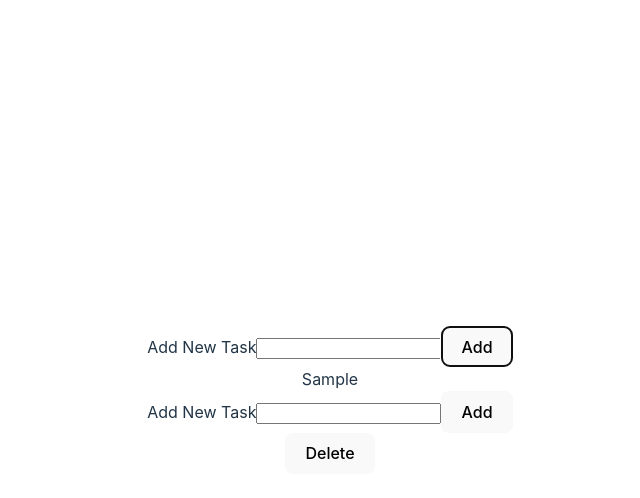
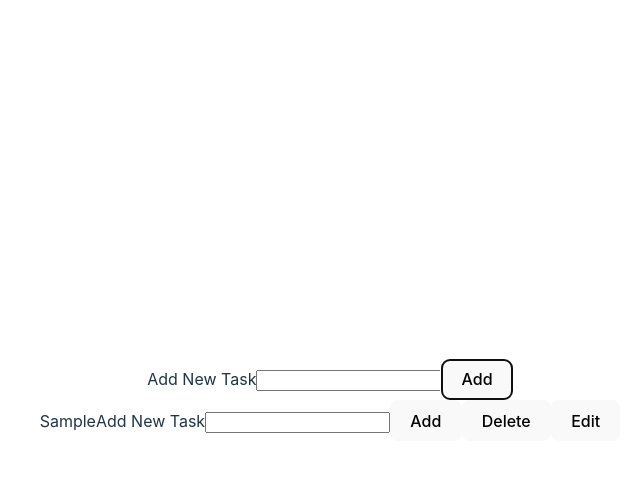
Before and after one commit to jeffy-zhu/subtask, a React (Vite) app: page / in a window 1280 px wide. Both pictures are taken after typing "Sample" into the empty fields and a click on the button "Add". Shown: the top 498 px of the page, without its empty margins (310-950 px from the left). Built offline with nearby package versions, Linux system fonts and the light colour scheme.

Commit message:
add ability to edit task/subtask

```diff
--- a/src/App.jsx
+++ b/src/App.jsx
@@ -45,10 +45,28 @@ function App() {
     setTasks(getUpdatedTasks(tasks.slice()));
   };
 
+  const handleEdit = (taskId, newTaskName) => {
+    const getUpdatedTasks = (tasks) => {
+      for (const task of tasks) {
+        if (task.id === taskId) task.name = newTaskName;
+        else getUpdatedTasks(task.subtasks);
+      }
+
+      return tasks;
+    };
+
+    setTasks(getUpdatedTasks(tasks.slice()));
+  };
+
   return (
     <div>
       <TaskCreate parentTaskId={null} onCreate={handleCreate} />
-      <TaskList tasks={tasks} onCreate={handleCreate} onDelete={handleDelete} />
+      <TaskList
+        tasks={tasks}
+        onCreate={handleCreate}
+        onDelete={handleDelete}
+        onEdit={handleEdit}
+      />
     </div>
   );
 }
--- a/src/components/TaskCreate.jsx
+++ b/src/components/TaskCreate.jsx
@@ -14,13 +14,11 @@ function TaskCreate({ parentTaskId, onCreate }) {
   };
 
   return (
-    <div>
-      <form onSubmit={handleSubmit}>
-        <label>Add New Task</label>
-        <input value={taskName} onChange={handleChange} />
-        <button>Add</button>
-      </form>
-    </div>
+    <form onSubmit={handleSubmit} style={{ display: "inline" }}>
+      <label>Add New Task</label>
+      <input value={taskName} onChange={handleChange} />
+      <button>Add</button>
+    </form>
   );
 }
 
--- /dev/null
+++ b/src/components/TaskEdit.jsx
@@ -0,0 +1,23 @@
+import { useState } from "react";
+
+function TaskEdit({ task, onEditSubmit }) {
+  const [taskName, setTaskName] = useState(task.name);
+
+  const handleChange = (event) => {
+    setTaskName(event.target.value);
+  };
+
+  const handleSubmit = (event) => {
+    event.preventDefault();
+    onEditSubmit(task.id, taskName);
+  };
+
+  return (
+    <form onSubmit={handleSubmit}>
+      <input value={taskName} onChange={handleChange}></input>
+      <button>Save</button>
+    </form>
+  );
+}
+
+export default TaskEdit;
--- a/src/components/TaskList.jsx
+++ b/src/components/TaskList.jsx
@@ -1,9 +1,15 @@
 import TaskShow from "./TaskShow";
 
-function TaskList({ tasks, onCreate, onDelete }) {
+function TaskList({ tasks, onCreate, onDelete, onEdit }) {
   const renderedTasks = tasks.map((task, i) => {
     return (
-      <TaskShow key={i} task={task} onCreate={onCreate} onDelete={onDelete} />
+      <TaskShow
+        key={i}
+        task={task}
+        onCreate={onCreate}
+        onDelete={onDelete}
+        onEdit={onEdit}
+      />
     );
   });
 
--- a/src/components/TaskShow.jsx
+++ b/src/components/TaskShow.jsx
@@ -1,13 +1,38 @@
 import TaskList from "./TaskList";
 import TaskCreate from "./TaskCreate";
+import TaskEdit from "./TaskEdit";
+import { useState } from "react";
 
-function TaskShow({ task, onCreate, onDelete }) {
+function TaskShow({ task, onCreate, onDelete, onEdit }) {
+  const [showEdit, setShowEdit] = useState(false);
+
+  const handleEditClick = () => {
+    setShowEdit(!showEdit);
+  };
+
+  const handleEditSubmit = (taskId, newTaskName) => {
+    onEdit(taskId, newTaskName);
+    setShowEdit(false);
+  };
+
   return (
     <div>
-      {task.name}
-      <TaskCreate parentTaskId={task.id} onCreate={onCreate}></TaskCreate>
+      {!showEdit ? (
+        <span>
+          {task.name}
+          <TaskCreate parentTaskId={task.id} onCreate={onCreate}></TaskCreate>
+        </span>
+      ) : (
+        <TaskEdit task={task} onEditSubmit={handleEditSubmit} />
+      )}
       <button onClick={() => onDelete(task.id)}>Delete</button>
-      <TaskList tasks={task.subtasks} onCreate={onCreate} onDelete={onDelete} />
+      <button onClick={handleEditClick}>Edit</button>
+      <TaskList
+        tasks={task.subtasks}
+        onCreate={onCreate}
+        onDelete={onDelete}
+        onEdit={onEdit}
+      />
     </div>
   );
 }
```
